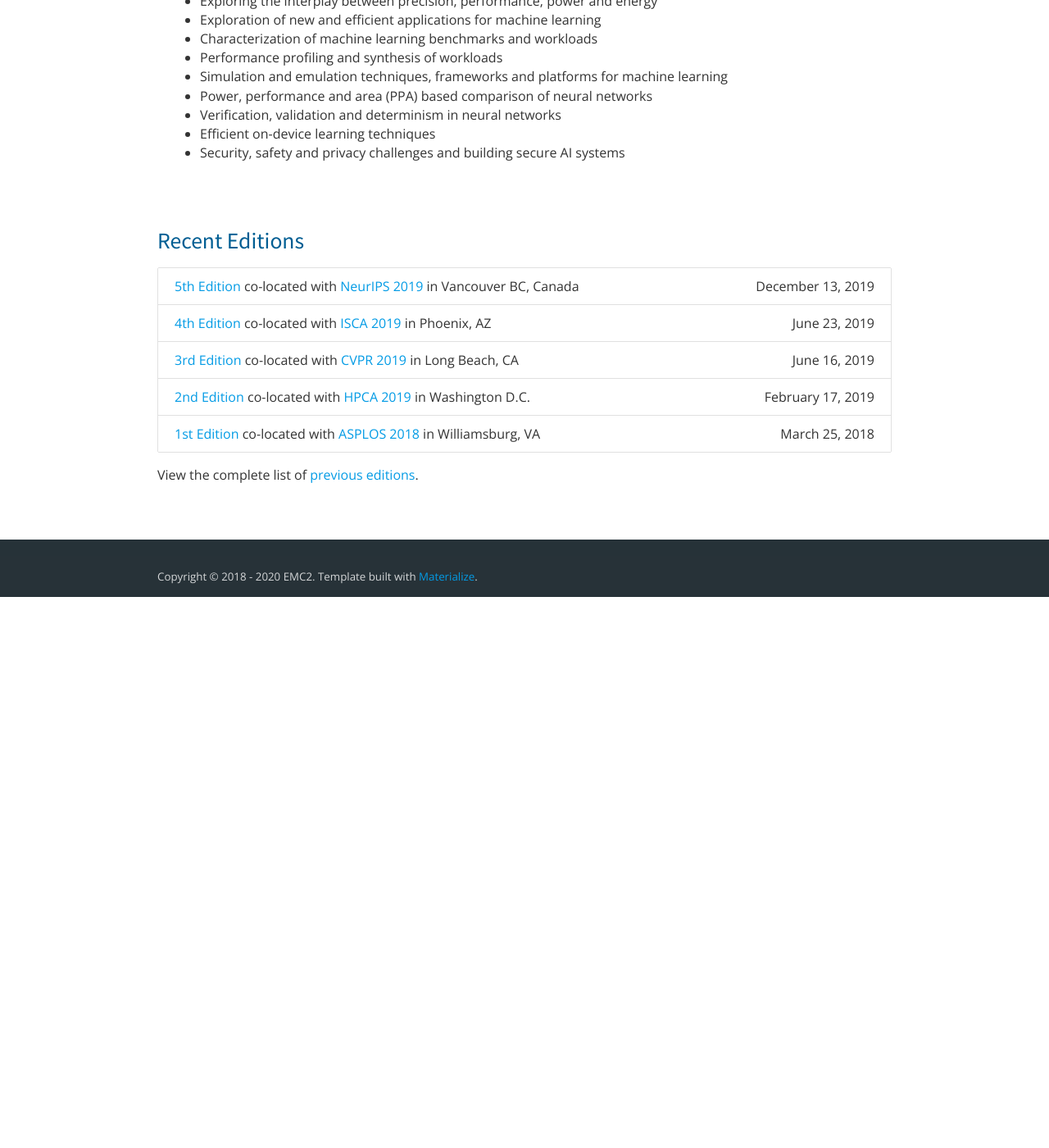
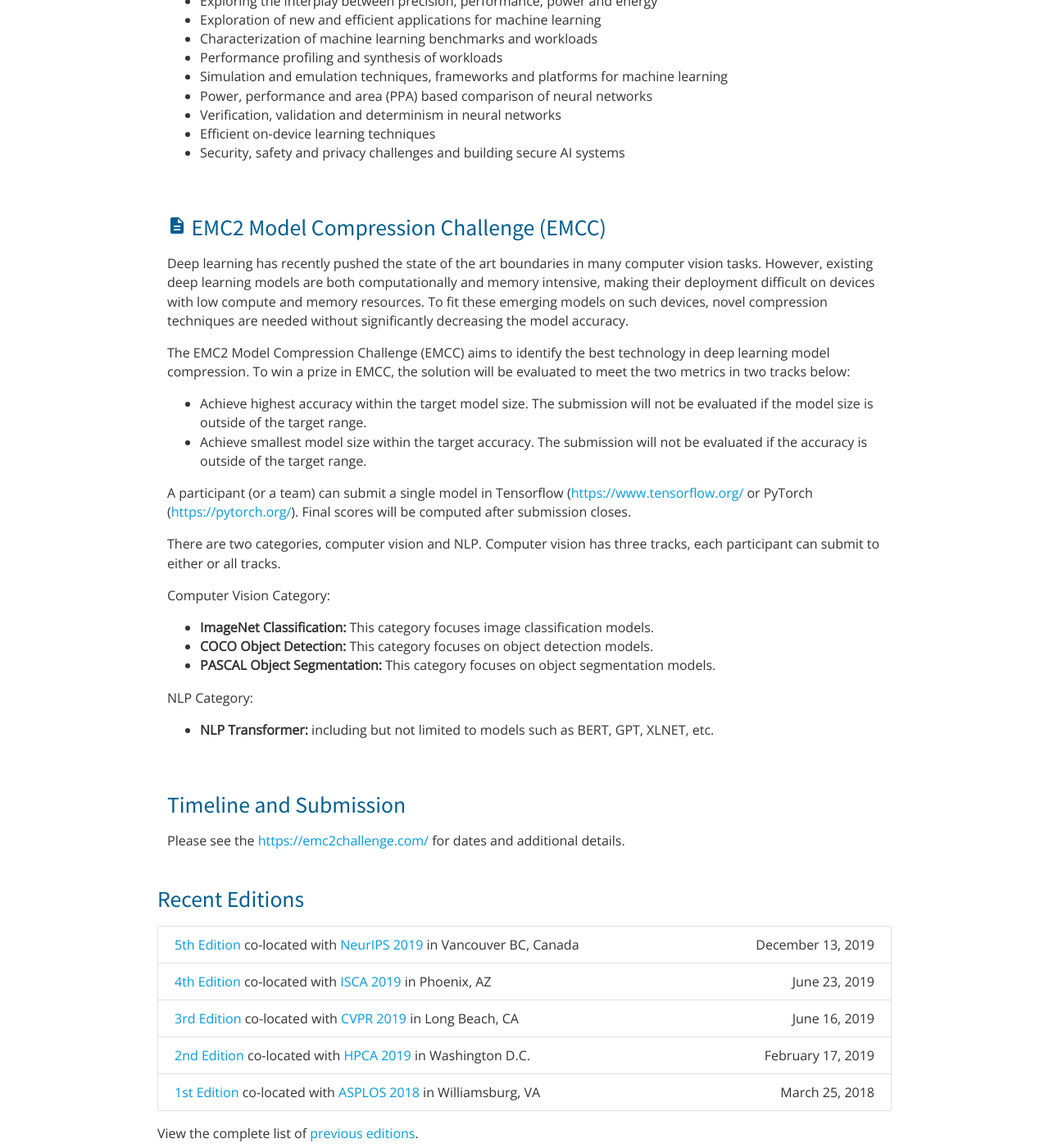
Before and after one commit to mgoldfar/emc2-web, a Jekyll site: the page built from index.html, in a window 1280 px wide and 1400 px high, scrolled down 1295 px. Shown: the whole window at 82% size. Built offline with Jekyll 4.4.1, drawn with Linux system fonts in a browser that asks for light colours; before the commit the page ends 2023 px from its top, so only the background shows below that.

Commit message:
Updated summary CFP for the EMCC and added it to the front page.

```diff
--- a/_includes/emcc.html
+++ b/_includes/emcc.html
@@ -2,82 +2,45 @@
   <div class="col s12">
     <h3 class="header"><i class="material-icons">description</i> EMC2 Model Compression Challenge (EMCC)</h3>
     <p>
-        Deep learning has recently pushed the state of the art boundaries in many computer vision tasks. However, existing deep learning models are both computationally and memory intensive, making their deployment difficult on devices with low compute and memory resources. To fit these emerging models on such devices, novel compression techniques are needed without significantly decreasing the model accuracy.
+      Deep learning has recently pushed the state of the art boundaries in many computer vision tasks. However, existing
+      deep learning models are both computationally and memory intensive, making their deployment difficult on devices
+      with low compute and memory resources. To fit these emerging models on such devices, novel compression techniques
+      are needed without significantly decreasing the model accuracy.
     </p>
-      <p>The EMC2 Model Compression Challenge (EMCC) aims to identify the best technology in deep learning model compression. To win a prize in EMCC, the solution will be evaluated to meet the two metrics in two tracks below:</p>
+    <p>The EMC2 Model Compression Challenge (EMCC) aims to identify the best technology in deep learning model
+      compression. To win a prize in EMCC, the solution will be evaluated to meet the two metrics in two tracks below:
+    </p>
     <ul class="browser-default list">
-      <li>Achieve highest accuracy within the target model size. The submission will not be evaluated if the model size is outside of the target range.</li>
-      <li>Achieve smallest model size within the target accuracy. The submission will not be evaluated if the accuracy is outside of the target range.</li>
+      <li>Achieve highest accuracy within the target model size. The submission will not be evaluated if the model size
+        is outside of the target range.</li>
+      <li>Achieve smallest model size within the target accuracy. The submission will not be evaluated if the accuracy
+        is outside of the target range.</li>
     </ul>
     <p>
-          A participant (or a team) can submit a single model in Tensorflow (https://www.tensorflow.org/) or PyTorch (https://pytorch.org/).  Final scores will be computed after submission closes.
+      A participant (or a team) can submit a single model in Tensorflow
+      (<a href="https://www.tensorflow.org/" target="_blank">https://www.tensorflow.org/</a> or PyTorch
+      (<a href="https://pytorch.org/" target="_blank">https://pytorch.org/</a>).
+      Final scores will be computed after submission closes.
     </p>
-      <p>There are three tracks, each participant can submit to either or all tracks.</p>
+    <p>There are two categories, computer vision and NLP. Computer vision has three tracks, each participant can submit
+      to either or all tracks.</p>
+    <p>Computer Vision Category:</p>
     <ul class="browser-default list">
       <li><strong>ImageNet Classification:</strong> This category focuses image classification models. </li>
       <li><strong>COCO Object Detection:</strong> This category focuses on object detection models.</li>
-           <li><strong>PASCAL Object Segmentation:</strong>  This category focuses on object segmentation models.</li>
+      <li><strong>PASCAL Object Segmentation:</strong> This category focuses on object segmentation models.</li>
     </ul>
-  </div>
-</div>
-<div class="row">
-  <div class="col s12">
-      <h3 class="header">1. Data</h3>
-      <p>There are three tracks, each participant can submit to either or all tracks.</p>
+    <p>NLP Category:</p>
     <ul class="browser-default list">
-           <li><strong>ImageNet Classification:</strong> ILSVRC 2012 classification dataset at <a href="http://image-net.org/challenges/LSVRC/2012/index#data" target="_blank">http://image-net.org/challenges/LSVRC/2012/index#data</a> </li>
-           <li><strong>COCO Object Detection:</strong> COCO 2017 detection dataset at <a href="http://cocodataset.org" target="_blank">http://cocodataset.org</a></li>
-           <li><strong>PASCAL Object Segmentation:</strong> PASCAL 2012 object segmentation dataset at <a href="http://host.robots.ox.ac.uk/pascal/VOC/voc2012/index.html" target="_blank">http://host.robots.ox.ac.uk/pascal/VOC/voc2012/index.html</a></li>
+      <li><strong>NLP Transformer:</strong> including but not limited to models such as BERT, GPT, XLNET, etc.</li>
     </ul>
   </div>
 </div>
 
 <div class="row">
   <div class="col s12">
-      <h3 class="header">2. Evaluation</h3>
-      <p>Submissions are evaluated based on the following metrics:</p>
-       <ul class="browser-default list">
-           <li>Highest accuracy with target model size. The target size is based on the state-of-the-art DL model’s size with allowed 5% additional size budget below:
-               <ul class="browser-default list">
-                   <li>ImageNet 2012 Classification: Top-1 accuracy for image classification under a targeted model size (3.5M Bytes). 3.5M is estimated from 8-bit quantized MobilenetV2 model.</li>
-                   <li>COCO 2017 Object Detection: COCO metrics, and the target model size is 6.2M Bytes, which is estimated from 8-bit quantized MobileNetV2-SSD model.</li>
-                   <li>PASCAL 2012 Object Segmentation: mIOU, and the target model size is 2.1M Bytes, which is based on 8-bit quantized MobileNetV2-DeepLab model.</li>
-               </ul>
-           </li>
-
-           <li>Smallest model size with target accuracy. The target accuracy is based on the state-of-the-art DL model’s accuracy with allowed 5% additional accuracy budget below:
-             <ul class="browser-default list">
-                   <li>ImageNet 2012 Classification: Smallest mode size with target Top-1 accuracy (70%). 3.5M is estimated from 8-bit quantized MobilenetV2 model.</li>
-                   <li>COCO 2017 Object Detection: Smallest mode size with target mAP is 26% (COCO metrics), which is estimated from 8-bit quantized MobileNetV2-SSD model.</li>
-                   <li>PASCAL 2012 Object Segmentation: Smallest model size with target mIOU 70%, which is based on 8-bit quantized MobileNetV2-DeepLab model.</li>
-               </ul>
-           </li>
-       </ul>
+    <h3 class="header">Timeline and Submission</h3>
+    <p>Please see the <a href="https://emc2challenge.com/" target="_blank">https://emc2challenge.com/</a> for dates and
+      additional details.</p>
   </div>
 </div>
-
-
-<div class="row">
-  <div class="col s12">
-      <h3 class="header">3. Benchmark Environment and Input</h3>
-      <p>The submissions will be interpreted using the Tensorflow 1.14.0 or PyTorch 1.1.0. The input is ImageNet/COCO/PASCAL images.</p>
-  </div>
-</div>
-
-<div class="row">
-  <div class="col s12">
-      <h3 class="header">4. Output and Model Conversion</h3>
-      <ul class="browser-default list">
-           <li><strong>ImageNet Classification:</strong> The output must be a tensor encoding probabilities of the 1000 classes. (Labels are avaialble <a href="http://www.image-net.org/challenges/LSVRC/2012/nnoupb/ILSVRC2012_devkit_t12.tar.gz" target="_blank">here</a>.</li>
-           <li><strong>COCO Object Detection:</strong> The output must be the bounding box and probabilities of the 80 classes.</li>
-           <li><strong>PASCAL Object Segmentation:</strong>The output must be the segmentation mask.</li>
-       </ul>
-  </div>
-</div>
-
-<div class="row">
-  <div class="col s12">
-      <h3 class="header">5. Timeline and Submission</h3>
-        <p>Please see the <a href="/submission">submision page</a> for dates and details.</p>
-  </div>
-</div>
--- a/index.html
+++ b/index.html
@@ -51,7 +51,8 @@
 {% endif %}
 
 {% include cfp.html hide_cfp=true %}
-</div>
+
+{% include emcc.html %}
 
 <div class="row">
   <h3 class="header">Recent Editions</h3>
```
Lines whose indentation alone changed are shown as unchanged.
